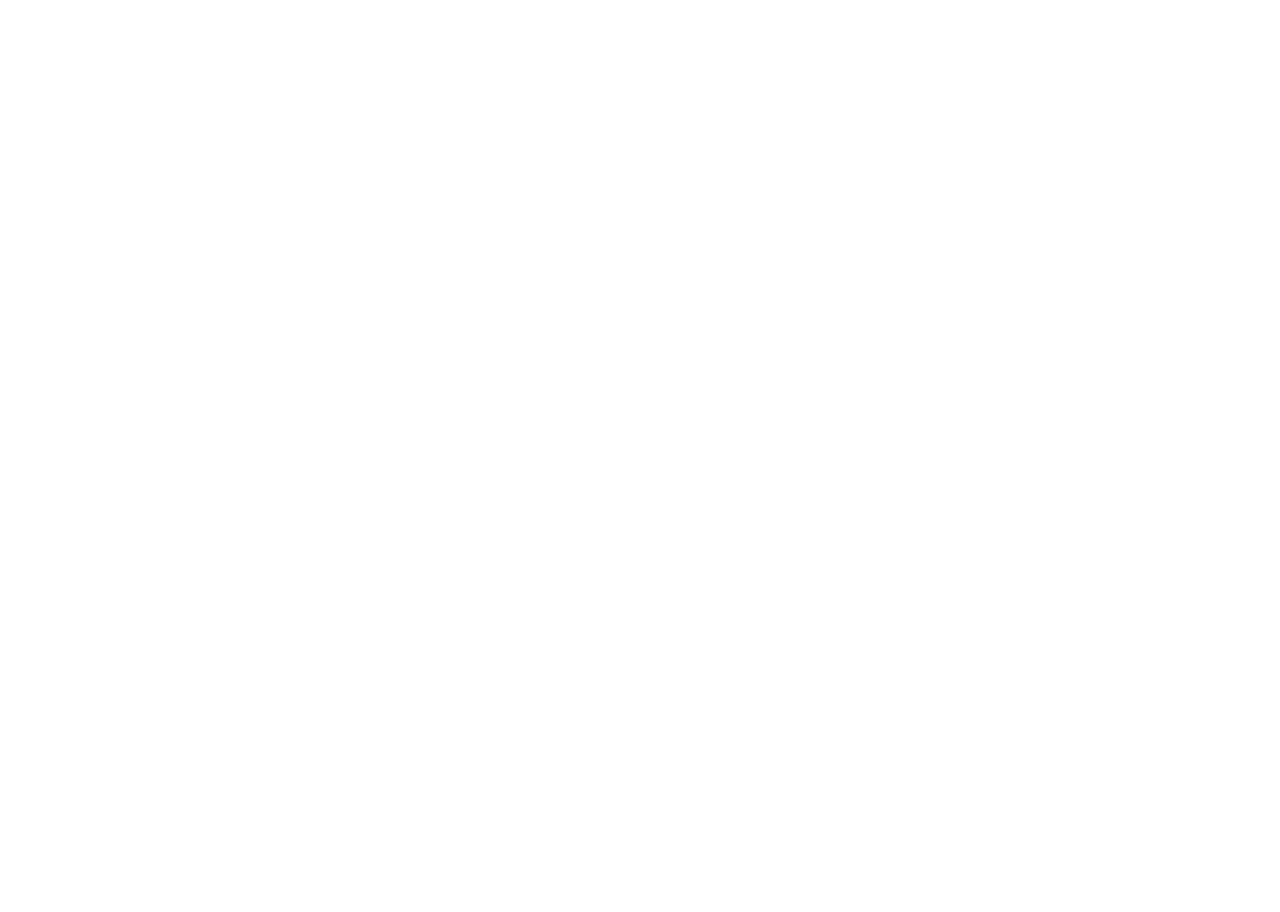
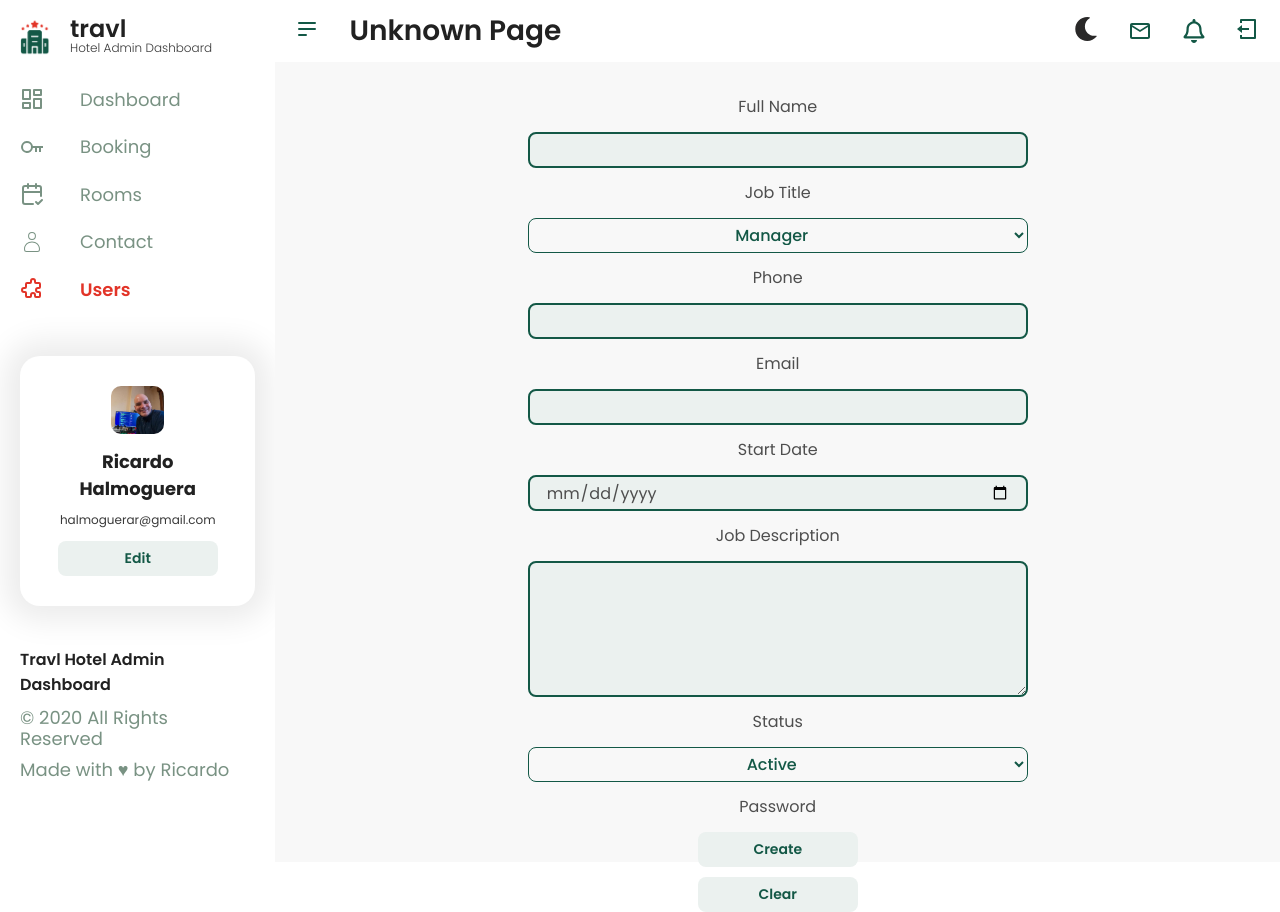
Before and after one commit to RickHalmoguera/DashBoard-Miranda, a React (Vite) app: page /root/users/newuser in a window 1280 px wide. Before the commit this address had no page. Before the commit the page ends 800 px from the top, so only its background shows below. Built offline with nearby package versions, Linux system fonts and the light colour scheme; no server answers; sample sign-in values are in the browser's storage.

Commit message:
ADD: NEW USER FORM

```diff
--- a/src/App.jsx
+++ b/src/App.jsx
@@ -9,6 +9,7 @@
 import { ContactPage } from "./pages/ContactPage"
 import { UsersPage } from "./pages/UsersPage"
 import { useAuth } from "./context/AuthContext"
+import { NewUserPage } from "./pages/NewUserPage"
 
 function App() {
   const themeData = useSelector(getTheme)
@@ -23,7 +24,9 @@
               <Route path='/root' element={<RootPage />}>
                   <Route path='/root/dashboard' element={<DashBoardPage />} />
                   <Route path='/root/contact' element={<ContactPage />} />
-                  <Route path='/root/users' element={<UsersPage />} />
+                  <Route path='/root/users' element={<UsersPage />}/>
+                  <Route path="/root/users/newuser" element={<NewUserPage/>}/>
+
               </Route>
             ) : (
               <Route path='*' element={<Navigate to='/' />} />
--- a/src/components/Button/SelectButtonStyled.js
+++ b/src/components/Button/SelectButtonStyled.js
@@ -12,5 +12,18 @@
     background-color: transparent;
     text-align: center;
 
+`
+
+export const SelectButtonBigStyled = styled.select`
+    width: 100%;
+    height: 3.5rem;
+    font-size: 1.6rem;
+    font-weight: 500;
+    color: #135846;
+    border: 1px solid #135846;
+
+    border-radius: 8px;
+    background-color: transparent;
+    text-align: center;
 
 `
--- a/src/components/Form/FormStyled.js
+++ b/src/components/Form/FormStyled.js
@@ -5,11 +5,14 @@
     display: flex;
     gap: 1em;
     flex-direction: column;
+    margin:  0 auto ;
+    width: 50rem;
     justify-content: center;
-    align-items: start;
+    align-items: center;
 `
 
 export const InputStyled = styled.input`
+    width: 100%;
     height: 3.5rem;
     border: 2px solid #135846;
     border-radius: 8px ;
@@ -27,3 +30,14 @@
     font-weight: 400;
     line-height: 3rem;
 `
+
+export const TextAreaStyled = styled.textarea `
+    width: 100%;
+    border: 2px solid #135846;
+    border-radius: 8px ;
+    padding: 1em;
+    background-color:${props =>props.theme.inputBg};
+    text-align:left;
+    font-size: 1.6rem;
+    color:${props =>props.theme.text}
+`
--- /dev/null
+++ b/src/components/Form/FormUser.jsx
@@ -0,0 +1,112 @@
+import { useDispatch, useSelector } from "react-redux"
+import { ButtonStyled } from "../Button/ButtonStyled"
+import { FormStyled, InputStyled, LabelStyled, TextAreaStyled } from "./FormStyled"
+import { addUser, getUsersData, getUsersStatus } from "../../features/users/usersSlice"
+import { useEffect, useState } from "react"
+import { getUsersListFromAPIThunk } from "../../features/users/usersThunk"
+import { useNavigate } from "react-router-dom"
+import { SelectButtonBigStyled } from "../Button/SelectButtonStyled"
+
+export const FormUser = ()=>{
+    const navigate= useNavigate()
+    const dispatch = useDispatch()
+    const usersListData = useSelector(getUsersData)
+    const usersListStatus = useSelector(getUsersStatus)
+    const [newId,setNewId]= useState(0)
+
+
+    const FormatDate =(inputDate)=>{
+        const date = new Date(inputDate);
+
+        const day = date.getDate().toString().padStart(2, '0')
+        const monthIndex = date.getMonth();
+        const year = date.getFullYear();
+
+        const monthNames = [
+            'Jan', 'Feb', 'Mar', 'Apr', 'May', 'Jun',
+            'Jul', 'Aug', 'Sep', 'Oct', 'Nov', 'Dec'
+        ]
+        const formattedDate = `${day}-${monthNames[monthIndex]}-${year}`
+
+        return formattedDate;
+    }
+
+    useEffect(()=>{
+
+    if (usersListStatus === "idle") {
+        dispatch(getUsersListFromAPIThunk());
+      } else if (usersListStatus === "pending") {
+
+      } else if (usersListStatus === "fulfilled") {
+       setNewId(usersListData.length + 1)
+
+      }
+
+    },[dispatch, usersListData, usersListStatus])
+
+    const handleSubmit = (e)=>{
+        e.preventDefault()
+        const newUser ={
+            id: newId,
+            name:e.target.name.value,
+            email:e.target.email.value,
+            start_date: FormatDate(e.target.start_date.value),
+            description:e.target.description.value,
+            phone: e.target.phone.value,
+            is_active:e.target.is_active.value === 'true'
+        }
+
+        dispatch(addUser(newUser))
+    }
+
+    const handleClear = (e)=>{
+        navigate("/root/newuser")
+    }
+
+
+    return(
+
+        <FormStyled onSubmit={handleSubmit}>
+            <LabelStyled>Full Name</LabelStyled>
+            <InputStyled type="text" name="name"/>
+            <LabelStyled>Job Title</LabelStyled>
+            <SelectButtonBigStyled>
+                <option value="manager">Manager</option>
+                <option value="manager">Recepcion</option>
+                <option value="manager">Servicio Habitaciones</option>
+            </SelectButtonBigStyled>
+            <LabelStyled>Phone</LabelStyled>
+            <InputStyled type="text" name="phone"/>
+            <LabelStyled>Email</LabelStyled>
+            <InputStyled type="email" name="email"/>
+            <LabelStyled>Start Date</LabelStyled>
+            <InputStyled type="date" name="start_date"/>
+            <LabelStyled>Job Description</LabelStyled>
+            <TextAreaStyled  name="description" rows={4}/>
+            <LabelStyled>Status</LabelStyled>
+            <SelectButtonBigStyled name="is_active">
+                <option value={true}>Active</option>
+                <option value={false}>Inactive</option>
+            </SelectButtonBigStyled>
+            <LabelStyled>Password</LabelStyled>
+            <ButtonStyled
+            type="submit"
+            $bg="#135846"
+            $fc="#FFF"
+            >
+                Create
+            </ButtonStyled>
+            <ButtonStyled
+            onClick={handleClear}
+            type="submit"
+            $bg="#E23428"
+            $fc="#FFF"
+            >
+                Clear
+            </ButtonStyled>
+        </FormStyled>
+
+
+    )
+
+}
--- /dev/null
+++ b/src/components/FormPageStyled/FormPageStyled.js
@@ -0,0 +1,11 @@
+import styled from "styled-components"
+
+export const FormPageStyled = styled.div`
+    padding: 3em;
+    height: 100%;
+    display: flex;
+    flex-direction: column;
+    justify-content: space-between;
+    gap: 2em;
+    background-color: ${props =>props.theme.rootBg};
+`
--- a/src/components/Table/TableStyled.js
+++ b/src/components/Table/TableStyled.js
@@ -3,6 +3,19 @@
 export const TableStyled = styled.table`
     margin: 3em 0;
     width: 100%;
+    background-color: #FFF;
+    border-radius: 1em;
+    text-align: left;
+    padding: 1em;
+    border-spacing: 1rem 2em;
+    height: 50rem;
+    background-color: ${props =>props.theme.bodyBg};
+`
+
+export const TableUsersStyled = styled.table`
+    margin: 3em 0;
+    width: 100%;
+    min-height: 750px;
     background-color: #FFF;
     border-radius: 1em;
     text-align: left;
--- a/src/components/Table/TableUser.jsx
+++ b/src/components/Table/TableUser.jsx
@@ -1,4 +1,4 @@
-import { PaginationContainerStyled, PaginationText, TableStyled, TableUserBtn, TableUserImg, TdBtnStyled, TdFlex, TdHeadind, TdIdText, TdStyled, TdSubText, TdText, TdUserCardStyled, TrHeadStyled, TrStyled, UserNotFoundContainer, UserNotFoundText } from './TableStyled';
+import { PaginationContainerStyled, PaginationText, TableStyled, TableUserBtn, TableUserImg, TableUsersStyled, TdBtnStyled, TdFlex, TdHeadind, TdIdText, TdStyled, TdSubText, TdText, TdUserCardStyled, TrHeadStyled, TrStyled, UserNotFoundContainer, UserNotFoundText } from './TableStyled';
 import { DotsStyledIcon, PhoneStyledIcon } from '../../components/Icons/IconsStyled';
 import { useDispatch, useSelector } from 'react-redux';
 import { getUsersData, getUsersError, getUsersStatus } from '../../features/users/usersSlice';
@@ -89,7 +89,7 @@
           <UserNotFoundText>No users found.</UserNotFoundText>
         )}
       </UserNotFoundContainer>
-      <TableStyled>
+      <TableUsersStyled>
         <thead>
           <tr>
             <TrHeadStyled>Employee</TrHeadStyled>
@@ -131,7 +131,7 @@
             </TrStyled>
           ))}
         </tbody>
-      </TableStyled>
+      </TableUsersStyled>
 
       <PaginationContainerStyled>
         <PaginationText>
--- a/src/features/users/usersSlice.js
+++ b/src/features/users/usersSlice.js
@@ -14,6 +14,13 @@
     reducers:{
 
 
+    },
+
+    reducers:{
+
+        addUser: (state,action) => {
+        state.data = [action.payload,...state.data]
+        }
     },
     extraReducers: (builder) => {
         builder.addCase(getUsersListFromAPIThunk.fulfilled, (state,action) => {
@@ -33,7 +40,7 @@
     }
 });
 
-
+export const  {addUser} = UsersSlice.actions
 export const getUsersById = (state) => state.users.data.filter((comment) => comment.id === state.users.modalId)
 export const getUsersId = (state)  => state.users.modalId
 export const getUsersData = (state) => state.users.data;
--- a/src/pages/LoginPage.jsx
+++ b/src/pages/LoginPage.jsx
@@ -15,7 +15,8 @@
 import { ToastContainer, toast } from 'react-toastify'
 import 'react-toastify/dist/ReactToastify.css';
 import { useAuth } from "../context/AuthContext"
-import { getLoginTokenThunk } from "../features/login/getloginTokenThunk"
+import { getLoginTokenThunk } from "../features/login/getLoginTokenThunk"
+
 
 export const LoginPage = ()=>{
     const { login } = useAuth();
--- /dev/null
+++ b/src/pages/NewUserPage.jsx
@@ -0,0 +1,10 @@
+import { FormUser } from "../components/Form/FormUser"
+import { FormPageStyled } from "../components/FormPageStyled/FormPageStyled"
+
+export const NewUserPage = () =>{
+    return(
+        <FormPageStyled>
+            <FormUser/>
+        </FormPageStyled>
+    )
+}
--- a/src/pages/UsersPage.jsx
+++ b/src/pages/UsersPage.jsx
@@ -8,9 +8,10 @@
 import { ButtonStyled } from "../components/Button/ButtonStyled";
 import { TableTopButtonContainerStyled } from "../components/Table/TableTopButtonContainer";
 import { TableUser } from "../components/Table/TableUser";
-
+import { useNavigate } from 'react-router-dom';
 
 export const UsersPage = ()=>{
+    const navigate = useNavigate()
     const [searchName, setSearchName] = useState("")
     const [selectedSortOption, setSelectedSortOption] = useState("newest");
     const [filterOption,setFilterOption] = useState("all")
@@ -36,7 +37,7 @@
                 </FilterContainerStyled>
 
                 <TableTopButtonContainerStyled>
-                    <ButtonStyled>
+                    <ButtonStyled onClick={()=> navigate('/root/users/newuser')}>
                         + New User
                     </ButtonStyled>
                     <SelectButtonStyled onChange={handleSort} value={selectedSortOption}>
```
Lines whose indentation alone changed are shown as unchanged.
